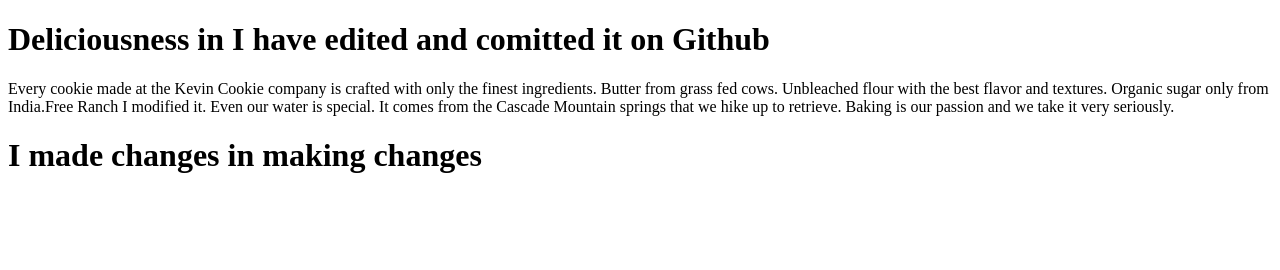
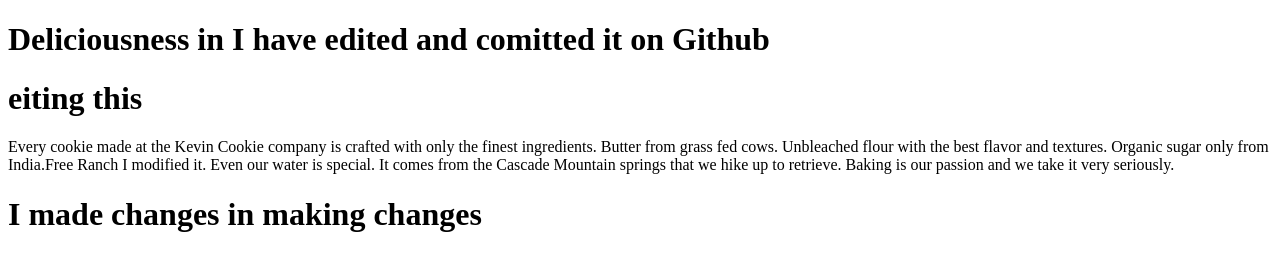
Before and after one commit to RamaVenkatSai/Testing, a plain HTML site: page index.htm in a window 1280 px wide. Drawn offline with Linux system fonts and the light colour scheme.

Commit message:
Update index.htm
Edited changes index.htm

```diff
--- a/index.htm
+++ b/index.htm
@@ -4,6 +4,7 @@
 
 
 <h1>Deliciousness in I have edited and comitted it on Github </h1>
+  <h1> eiting this</h1>
 
 <p>Every cookie made at the Kevin Cookie company is crafted with only the finest ingredients. Butter from grass fed cows. Unbleached flour with the best flavor and textures. Organic sugar only from India.Free Ranch I modified it. Even our water is special. It comes from the Cascade Mountain springs that we hike up to retrieve. Baking is our passion and we take it very seriously.</p>
 <h1> I made changes in making changes </h1>
```
